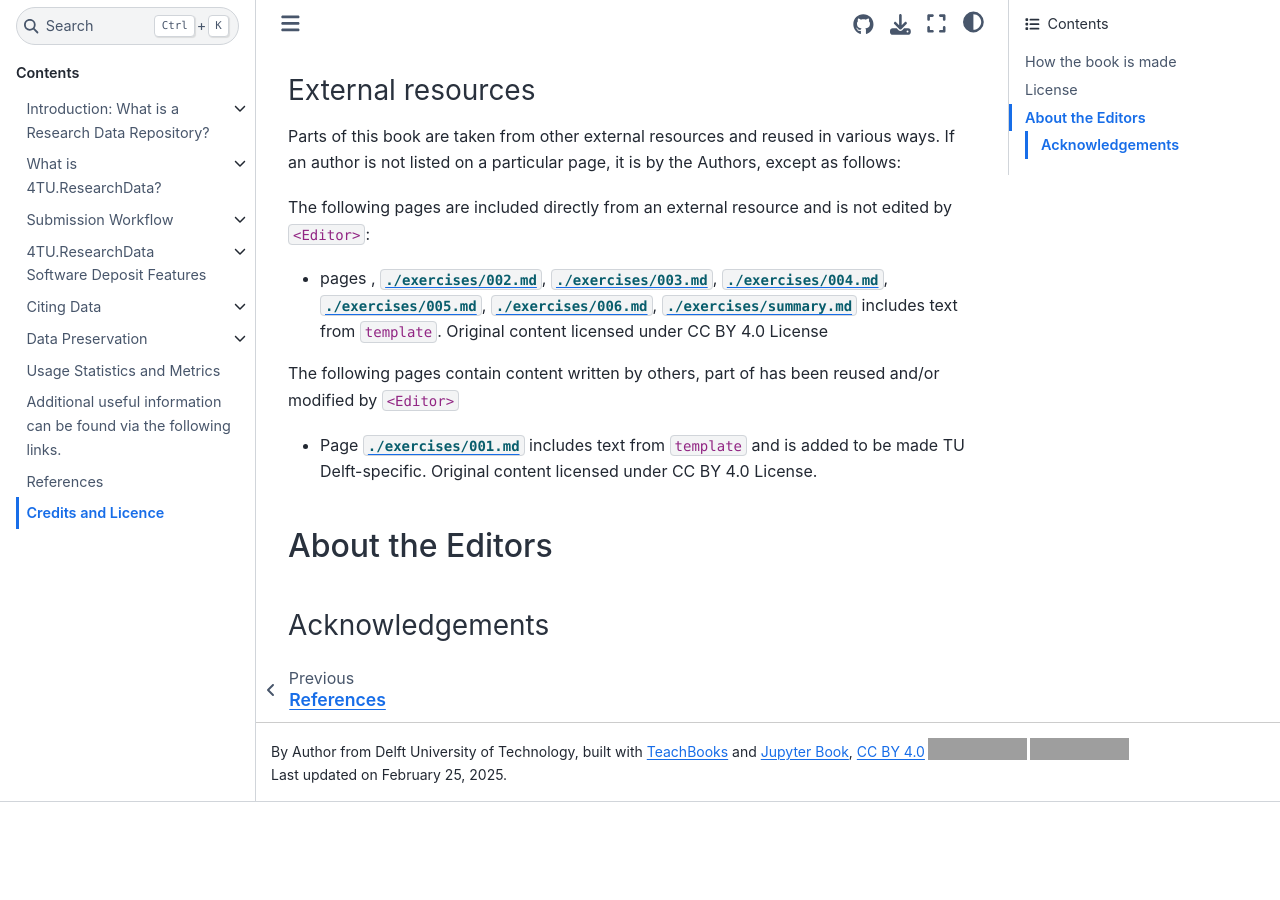
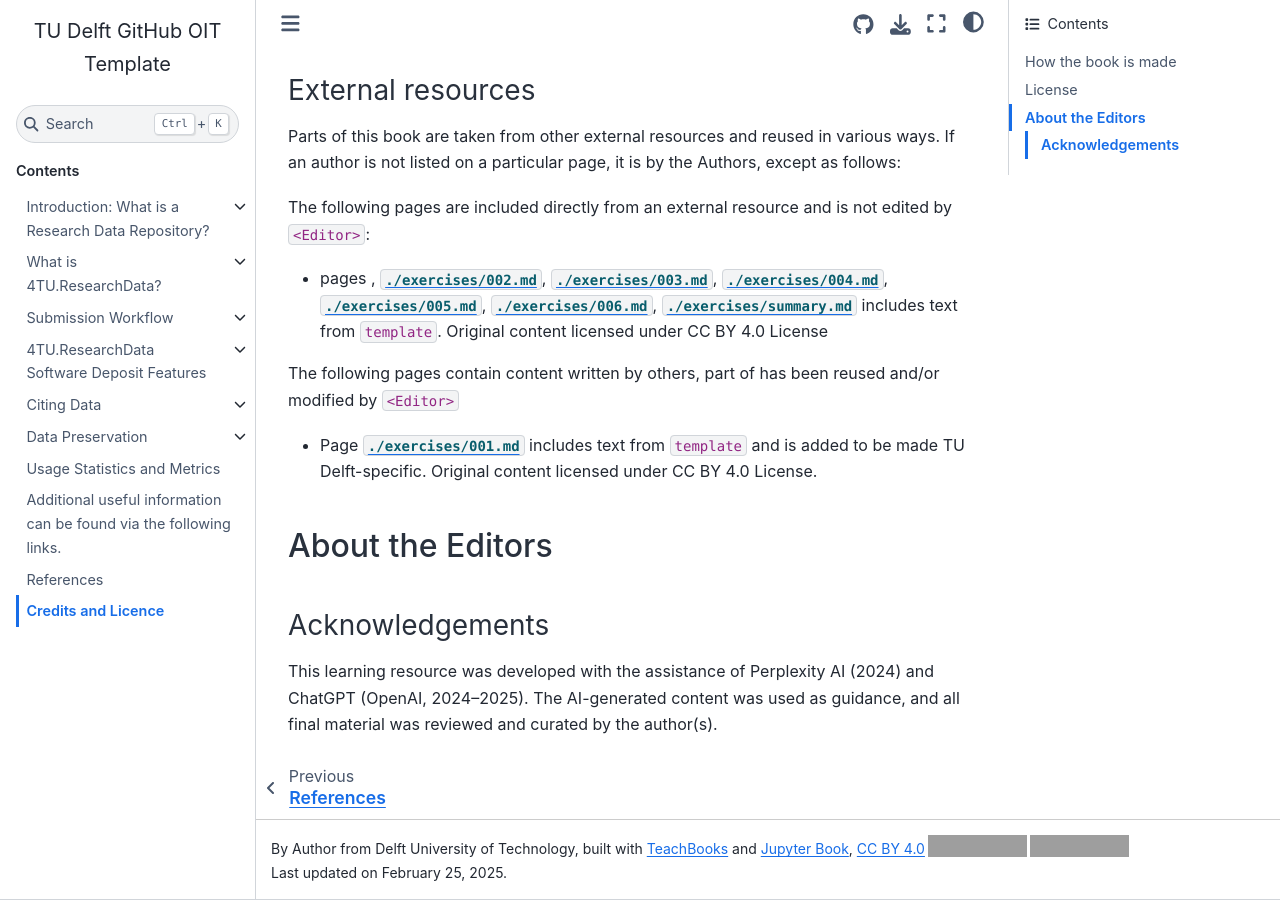
Before and after one commit to TUDelft-books/FAIR4TU_Submission_Help, a Jupyter Book: the page built from book/credits.md, in a window 1280 px wide and 900 px high, scrolled down 987 px. Built offline with Jupyter Book 1.0.4 settings and Sphinx 7.4.7 and the Sphinx Book theme 1.1.4, drawn with Linux system fonts in a browser that asks for light colours; pages that are not in the unit, such as notebooks, are missing from menus; comment, search, counter and statistics services are not loaded; cross-references to code outside the pages are shown as plain code; before the commit the page ends 1789 px from its top, so only the background shows below that; grey boxes are pictures that could not be loaded.

Commit message:
Update credits.md

```diff
--- a/book/credits.md
+++ b/book/credits.md
@@ -34,3 +34,4 @@ The following pages contain content written by others, part of has been reused a
 ## About the Editors
 
 ### Acknowledgements
+This learning resource was developed with the assistance of Perplexity AI (2024) and ChatGPT (OpenAI, 2024–2025). The AI-generated content was used as guidance, and all final material was reviewed and curated by the author(s).
```
